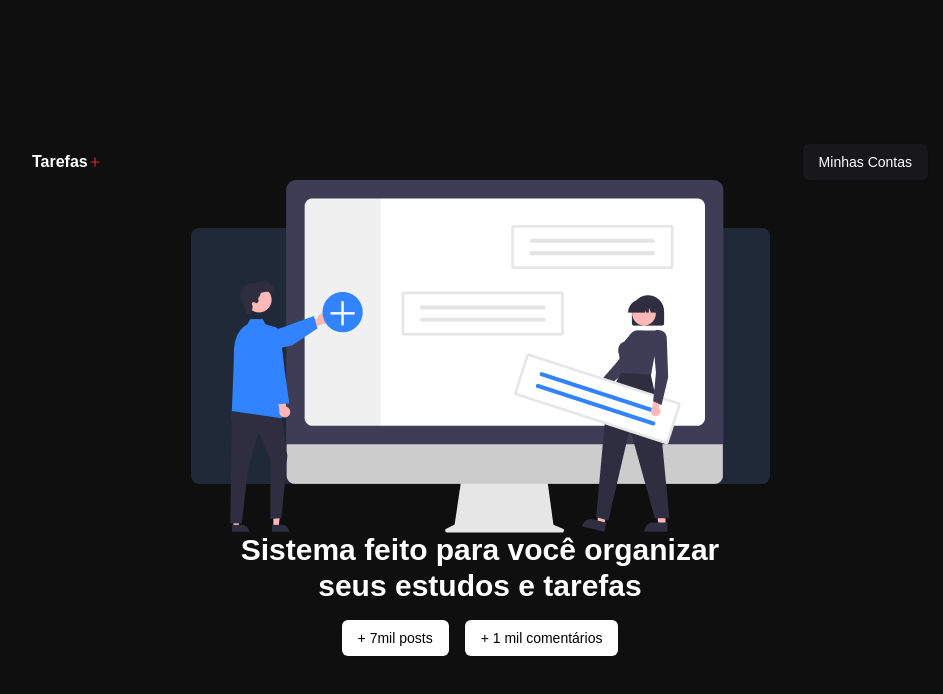
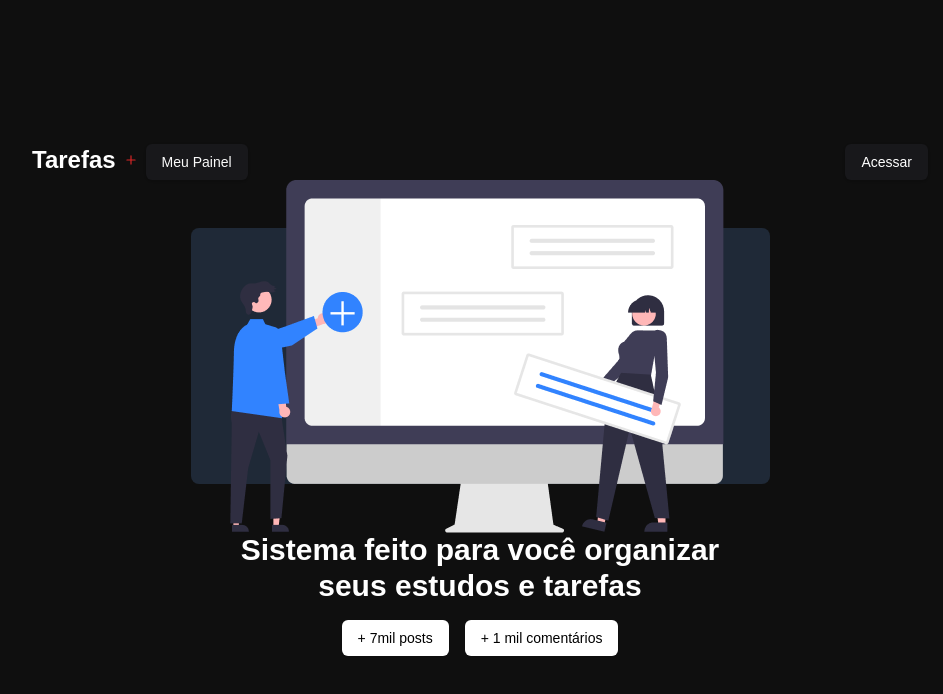
Before and after one commit to NosborCT/board_tarefas, a Next.js app: page / in a window 1280 px wide. Shown: the top 694 px of the page, without its empty margins (160-1103 px from the left). Built offline with nearby package versions, Linux system fonts and the light colour scheme.

Commit message:
fix: Arrumando o Header

```diff
--- a/app/components/Header.tsx
+++ b/app/components/Header.tsx
@@ -1,20 +1,42 @@
+// Importa o componente Button de um caminho local e o ícone Plus da biblioteca lucide-react
 import { Button } from "@/components/ui/button";
 import { Plus } from "lucide-react";
+import Link from "next/link"; // Importa o componente Link do Next.js para navegação interna
 
+// Define o componente Header como uma função
 const Header = () => {
   return (
     <>
+      {/* Cabeçalho com largura máxima definida e alinhamento flexível entre os itens */}
       <header className="w-full max-w-4xl flex justify-between items-center mb-12">
-        <h1 className="text-2x1 font-bold flex items-center">
-          Tarefas
-          <Plus size={14} className="text-red-600" />
-        </h1>
+
+        <div className="flex ">
+
+        {/* Link que navega para a página inicial "/" */}
+        <Link href="/">
+          {/* Container flexível para o título "Tarefas" e o ícone "Plus" */}
+          <div className="flex items-center cursor-pointer">
+            <h1 className="text-2xl font-bold">Tarefas</h1> {/* Título principal do header */}
+            <Plus size={14} className="text-red-600 ml-2" /> {/* Ícone de "+" ao lado do título */}
+          </div>
+        </Link>
+        <Link href={"/pages/dashboard"}>
+          <div className="ml-2">
+            <Button>
+              Meu Painel
+            </Button>
+          </div>
+        </Link>
+        </div>
+
+        {/* Botão estilizado com Tailwind CSS, com comportamento visual para hover */}
         <Button className="text-white border-white hover:bg-white hover:text-black">
-          Minhas Contas
+          Acessar {/* Texto do botão */}
         </Button>
       </header>
     </>
   );
 };
 
+// Exporta o componente Header para ser utilizado em outras partes da aplicação
 export default Header;
--- a/app/page.tsx
+++ b/app/page.tsx
@@ -8,9 +8,8 @@ export default function Home() {
 
       <Header/>
 
-      <main className="text-center">
+      <main className="text-center ">
         <div className="mb-8">
-          {/* Placeholder for the illustration */}
           <div className="w-full max-w-2xl h-64 bg-gray-800 rounded-lg mx-auto mb-12 flex items-center justify-center">
            <Image alt="logo tarefas" src={heroImg} />
           </div>
```
